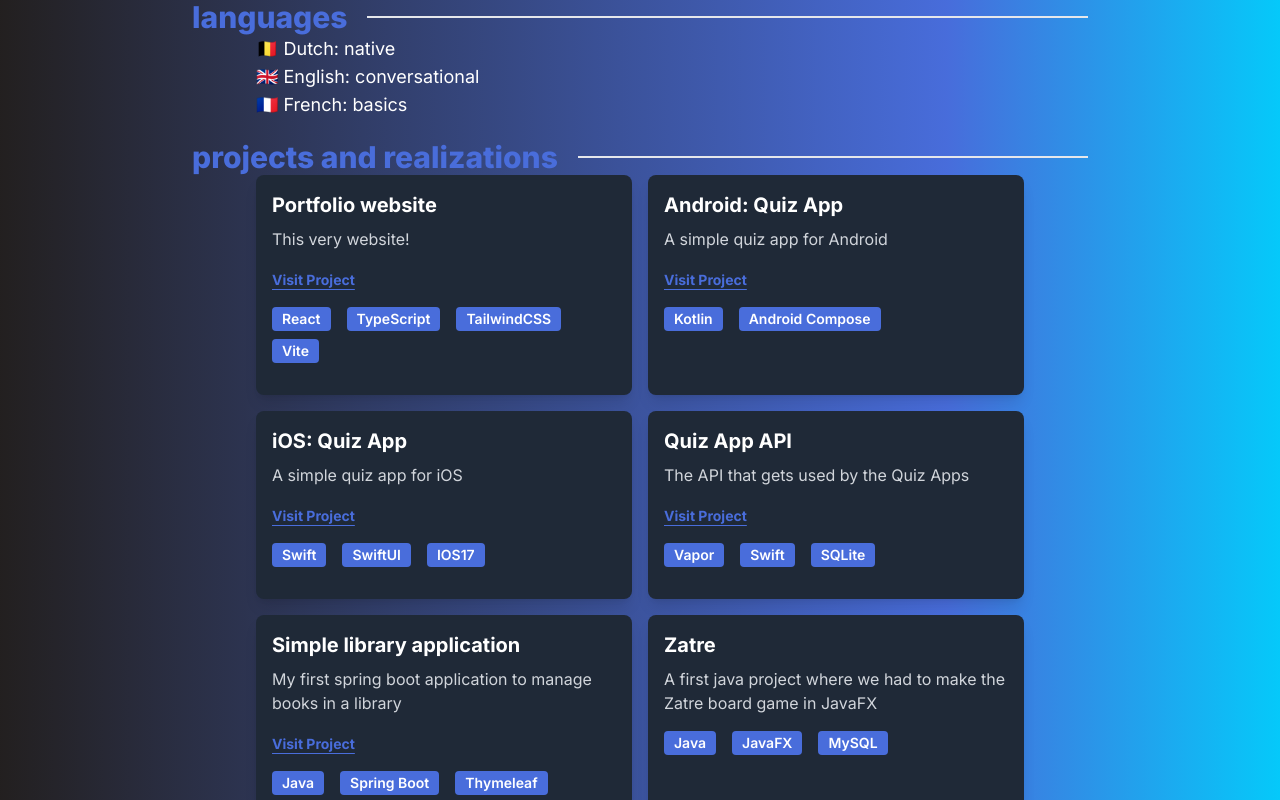
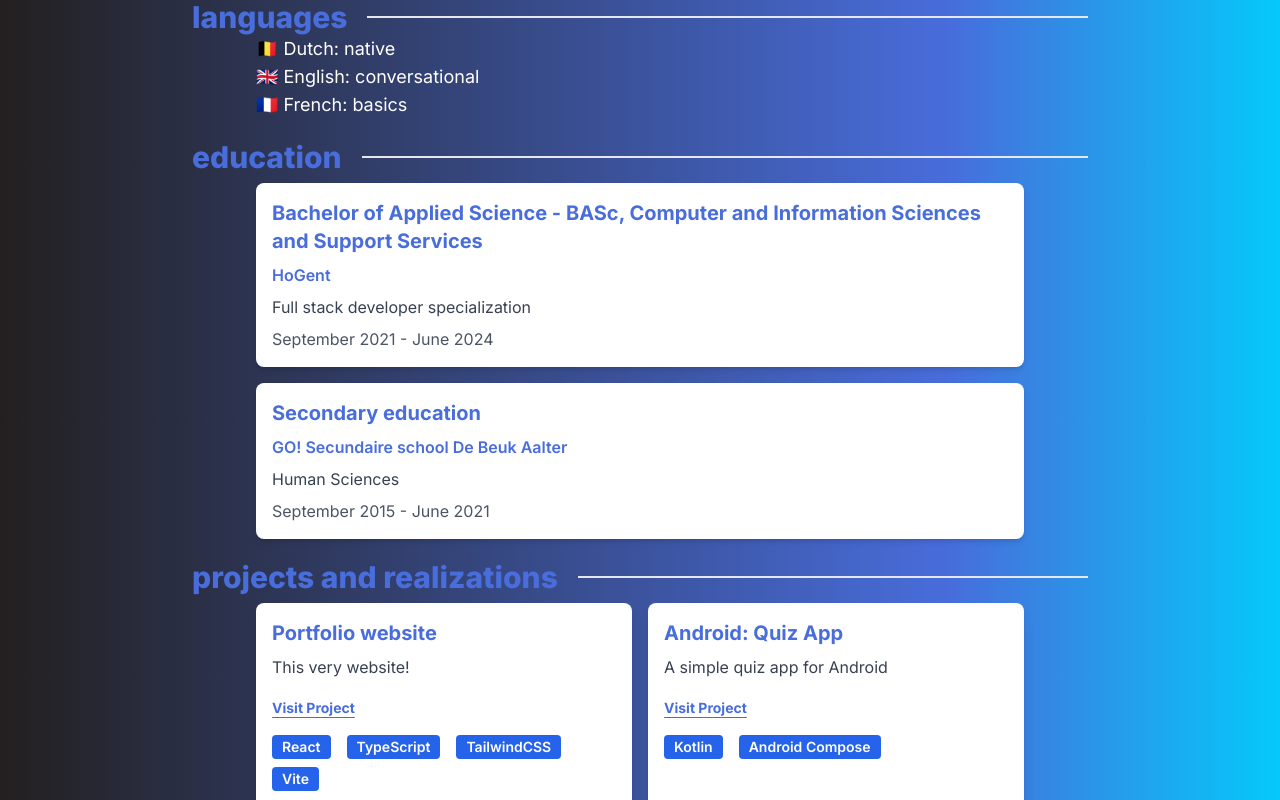
Before and after one commit to JasperLefever/portfolio, a React (Vite) app: page / in a window 1280 px wide. Shown: the part 1360-2160 px from the top of the page. Built offline with nearby package versions, Linux system fonts and the light colour scheme.

Commit message:
added education

```diff
--- /dev/null
+++ b/src/components/home/DegreeCard.tsx
@@ -0,0 +1,22 @@
+import { Degree } from "../../degrees.ts";
+import React from "react";
+
+interface DegreeCardProps {
+  degree: Degree;
+}
+
+export const DegreeCard: React.FC<DegreeCardProps> = ({ degree }) => (
+  <div className="bg-white rounded-lg shadow-md p-4 w-full">
+    <h2 className="text-xl font-bold mb-2 accent-color">{degree.title}</h2>
+    <h3 className="text-md font-semibold mb-2 accent-color">{degree.school}</h3>
+    <p className="text-gray-700 mb-2">{degree.description}</p>
+    <p className="text-gray-600">
+      {degree.startDate.month} {degree.startDate.year} -{" "}
+      {degree.endDate
+        ? `${degree.endDate.month} ${degree.endDate.year}`
+        : "Present"}
+    </p>
+  </div>
+);
+
+export default DegreeCard;
--- a/src/components/home/ProjectCard.tsx
+++ b/src/components/home/ProjectCard.tsx
@@ -16,10 +16,10 @@ const ProjectCard: React.FC<ProjectCardProps> = ({
   tags,
 }) => {
   return (
-    <div className="bg-gray-800 text-white shadow-lg rounded-lg overflow-hidden max-w-sm">
+    <div className="bg-white text-gray-800 shadow-lg rounded-lg overflow-hidden md:max-w-md place-self-center w-full h-full">
       <div className="p-4">
-        <h2 className="text-xl font-bold mb-2">{title}</h2>
-        <p className="text-gray-300 mb-4">{description}</p>
+        <h2 className="text-xl font-bold mb-2 accent-color">{title}</h2>
+        <p className="text-gray-700 mb-4">{description}</p>
         {link && (
           <a
             href={link}
@@ -34,7 +34,7 @@ const ProjectCard: React.FC<ProjectCardProps> = ({
           {tags.map((tag, index) => (
             <span
               key={index}
-              className="bg-accent-color text-white text-sm font-semibold mr-2 px-2.5 py-0.5 rounded"
+              className="bg-blue-600 text-white text-sm font-semibold mr-2 px-2.5 py-0.5 rounded"
             >
               {tag}
             </span>
--- a/src/degrees.ts
+++ b/src/degrees.ts
@@ -1,4 +1,4 @@
-interface Degree {
+export interface Degree {
   title: string;
   school: string;
   description: string;
--- a/src/pages/Home.tsx
+++ b/src/pages/Home.tsx
@@ -28,6 +28,8 @@ import projects from "../projects.ts";
 import ProjectCard from "../components/home/ProjectCard.tsx";
 import pf from "../assets/pf.jpeg";
 import about from "../about.json";
+import { degrees } from "../degrees.ts";
+import DegreeCard from "../components/home/DegreeCard.tsx";
 
 function Home() {
   const skillsLogos = [
@@ -117,9 +119,16 @@ function Home() {
           <li>🇫🇷 French: basics</li>
         </ul>
       </Section>
+      <Section title={"education"}>
+        <div className="flex flex-col gap-4 w-full items-center mt-2">
+          {degrees.map((degree, index) => (
+            <DegreeCard key={index} degree={degree} />
+          ))}
+        </div>
+      </Section>
       <Section title={"projects and realizations"}>
         {/* Projects */}
-        <div className="grid grid-cols-1 gap-4 md:grid-cols-2">
+        <div className="grid grid-cols-1 gap-4 md:grid-cols-2 mt-2">
           {projects.map((project, index) => (
             <ProjectCard key={index} {...project} />
           ))}
```
